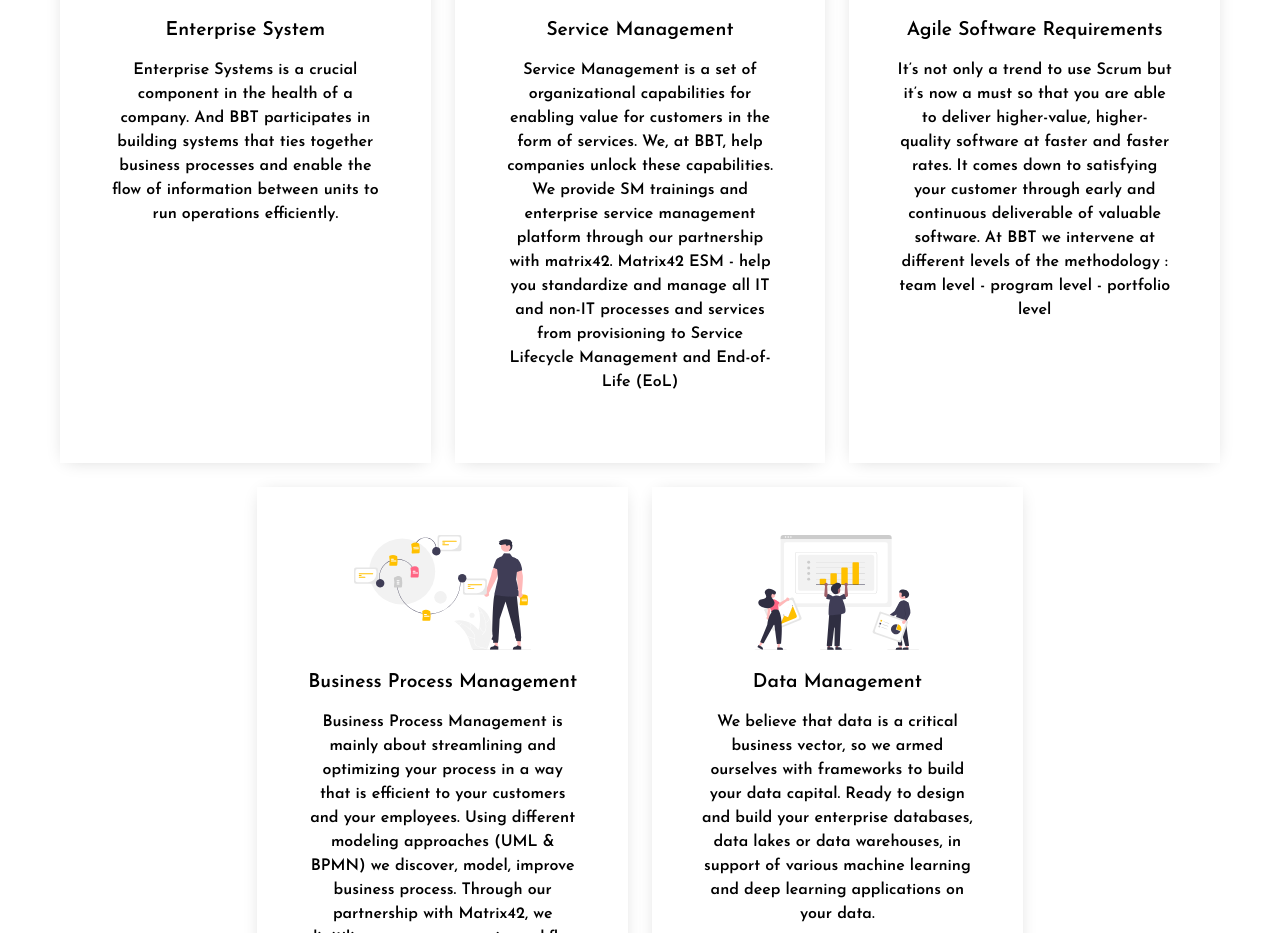
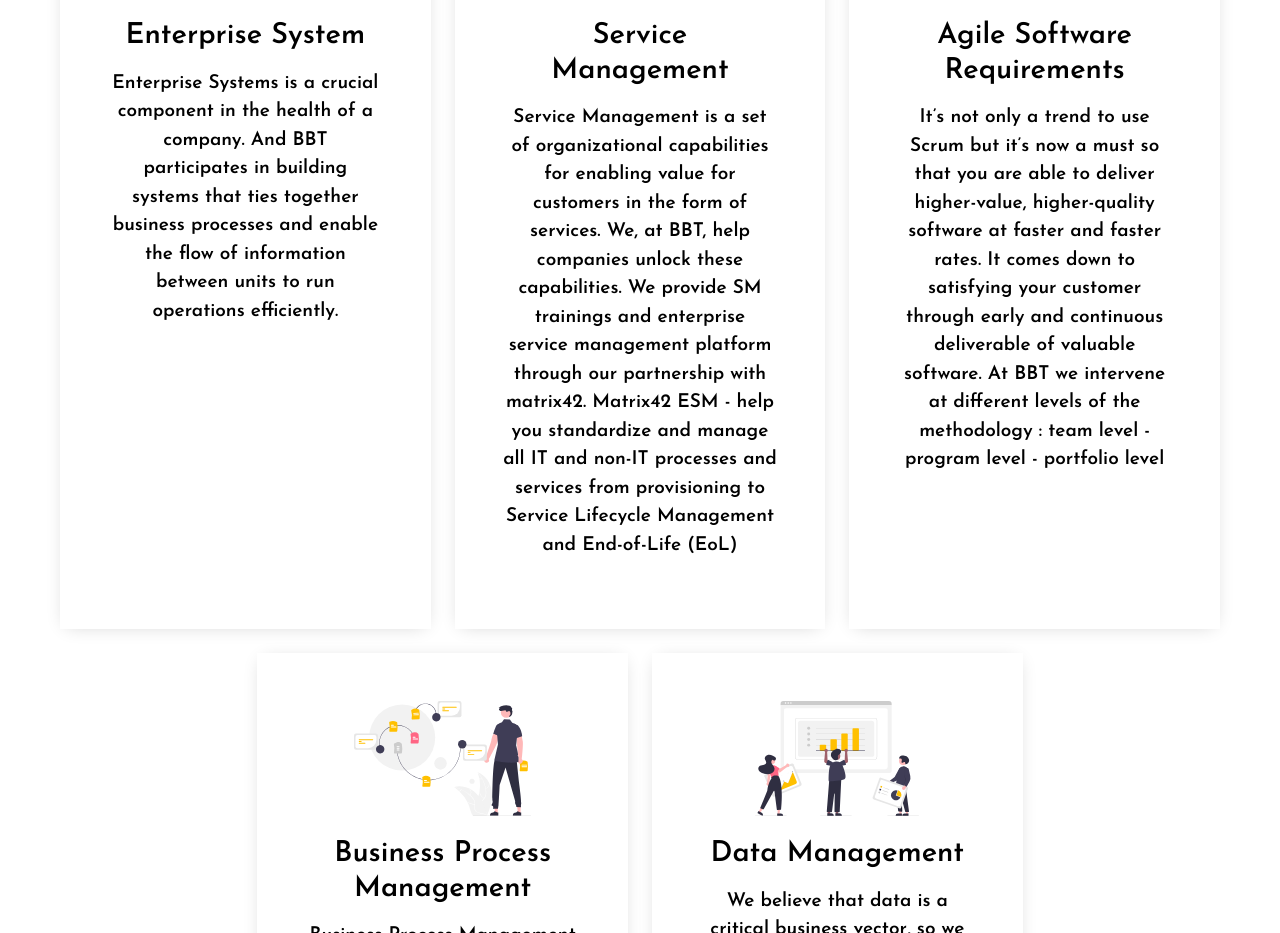
Before and after one commit to Alaymen13/BBT-Website, a React (Create React App) app: page / in a window 1280 px wide. Shown: the part 1119-2052 px from the top of the page. Built offline with nearby package versions, Linux system fonts and the light colour scheme.

Commit message:
first commit

```diff
--- a/public/index.html
+++ b/public/index.html
@@ -26,9 +26,6 @@
     -->
     <link href="https://cdn.jsdelivr.net/npm/bootstrap@5.0.2/dist/css/bootstrap.min.css" rel="stylesheet">
 
-    <style>
-      @import url('https://fonts.googleapis.com/css2?family=Kanit:wght@400&display=swap');
-    </style>
   <style>
     @import url('https://fonts.googleapis.com/css2?family=Josefin+Sans:wght@600&display=swap');
   </style>
--- a/src/Components/Contents/Expertise.js
+++ b/src/Components/Contents/Expertise.js
@@ -18,7 +18,7 @@
 
 				<div class="row g-4 justify-content-center  mx-auto ">
 					<div
-						class="product col-11 col-sm-6 col-lg-4 col-md-6  wow fadeInUp"
+						class="product col-12 col-sm-6 col-lg-4 col-md-6  wow fadeInUp"
 						data-wow-delay="0.5s"
 					>
 						<div
@@ -36,10 +36,10 @@
 								alt=""
 							/>
 
-							<h3 class="mb-3 text-[1.2rem] font-bold ">
+							<h3 class="mb-3 text-[1.5rem] sm:text-[1.6rem]  md:text-[1.7rem] lg:text-[1.8rem] font-bold ">
 								Enterprise System
 							</h3>
-							<p class="mb-[21px]">
+							<p class="mb-[21px] text-[16.8px] sm:text-[17.5px] md:text-[18.3px] lg:text-[19px] ">
 								Enterprise Systems is a crucial
 								component in the health of a
 								company. And BBT participates in
@@ -52,7 +52,7 @@
 						</div>
 					</div>
 					<div
-						class=" col-11 col-sm-6 col-lg-4 col-md-6 wow fadeInUp"
+						class=" col-12 col-sm-6 col-lg-4 col-md-6 wow fadeInUp"
 						data-wow-delay="0.5s"
 					>
 						<div
@@ -69,10 +69,10 @@
 								src={service}
 								alt=""
 							/>
-							<h3 class="mb-3 text-[1.2rem] font-bold ">
+							<h3 class="mb-3 text-[1.5rem] sm:text-[1.6rem]  md:text-[1.7rem] lg:text-[1.8rem] font-bold ">
 								Service Management
 							</h3>
-							<p class="mb-[21px]">
+							<p class="mb-[21px] text-[16.8px] sm:text-[17.5px] md:text-[18.3px] lg:text-[19px] ">
 								Service Management is a set of
 								organizational capabilities for
 								enabling value for customers in
@@ -92,7 +92,7 @@
 						</div>
 					</div>
 					<div
-						class=" col-11 col-sm-6 col-lg-4 col-md-6 wow fadeInUp "
+						class=" col-12 col-sm-6 col-lg-4 col-md-6 wow fadeInUp "
 						data-wow-delay="0.5s"
 					>
 						<div
@@ -109,10 +109,10 @@
 								src={agile}
 								alt=""
 							/>
-							<h3 class="mb-3 text-[1.2rem] font-bold">
+							<h3 class="mb-3 text-[1.5rem] sm:text-[1.6rem]  md:text-[1.7rem] lg:text-[1.8rem] font-bold">
 								Agile Software Requirements
 							</h3>
-							<p class="mb-[21px]">
+							<p class="mb-[21px] text-[16.8px] sm:text-[17.5px] md:text-[18.3px] lg:text-[19px] ">
 								It’s not only a trend to use
 								Scrum but it’s now a must so
 								that you are able to deliver
@@ -129,7 +129,7 @@
 						</div>
 					</div>
 					<div
-						class=" col-11 col-sm-6 col-lg-4 col-md-6 wow fadeInUp"
+						class=" col-12 col-sm-6 col-lg-4 col-md-6 wow fadeInUp"
 						data-wow-delay="0.5s"
 					>
 						<div
@@ -146,10 +146,10 @@
 								src={business}
 								alt=""
 							/>
-							<h3 class="mb-3 text-[1.2rem] font-bold">
+							<h3 class="mb-3 text-[1.5rem] sm:text-[1.6rem]  md:text-[1.7rem] lg:text-[1.8rem] font-bold">
 								Business Process Management
 							</h3>
-							<p class="mb-[21px]">
+							<p class="mb-[21px] text-[16.8px] sm:text-[17.5px] md:text-[18.3px] lg:text-[19px] ">
 								Business Process Management is
 								mainly about streamlining and
 								optimizing your process in a way
@@ -166,7 +166,7 @@
 						</div>
 					</div>
 					<div
-						class=" col-11 col-sm-6 col-lg-4 col-md-6 wow fadeInUp"
+						class=" col-12 col-sm-6 col-lg-4 col-md-6 wow fadeInUp"
 						data-wow-delay="0.5s"
 					>
 						<div
@@ -183,10 +183,10 @@
 								src={data}
 								alt=""
 							/>
-							<h3 class="mb-3 text-[1.2rem] font-bold">
+							<h3 class="mb-3 text-[1.5rem] sm:text-[1.6rem]  md:text-[1.7rem] lg:text-[1.8rem] font-bold">
 								Data Management{" "}
 							</h3>
-							<p class="mb-[21px]">
+							<p class="mb-[21px] text-[16.8px] sm:text-[17.5px] md:text-[18.3px] lg:text-[19px] ">
 								We believe that data is a
 								critical business vector, so we
 								armed ourselves with frameworks
```
